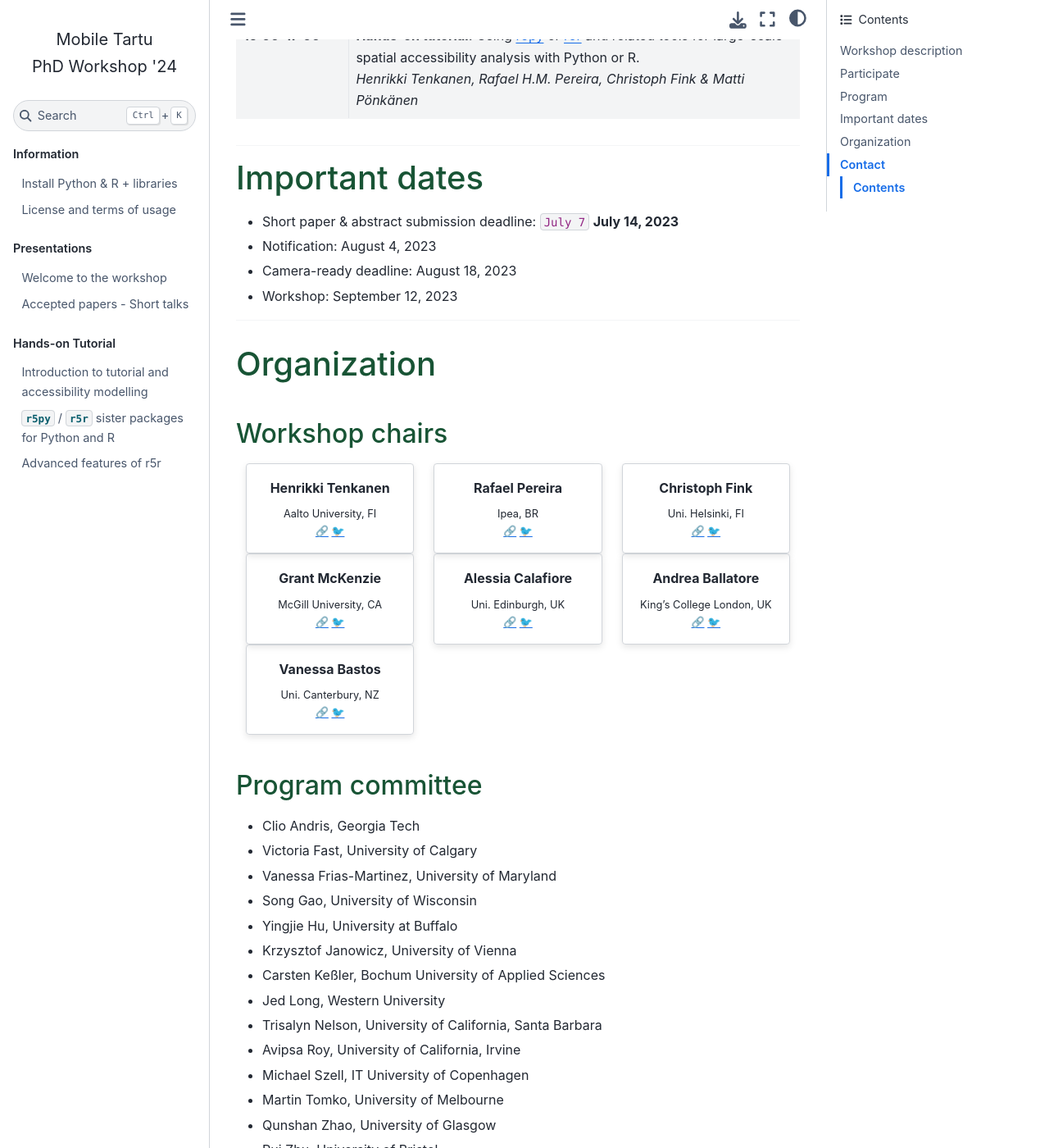
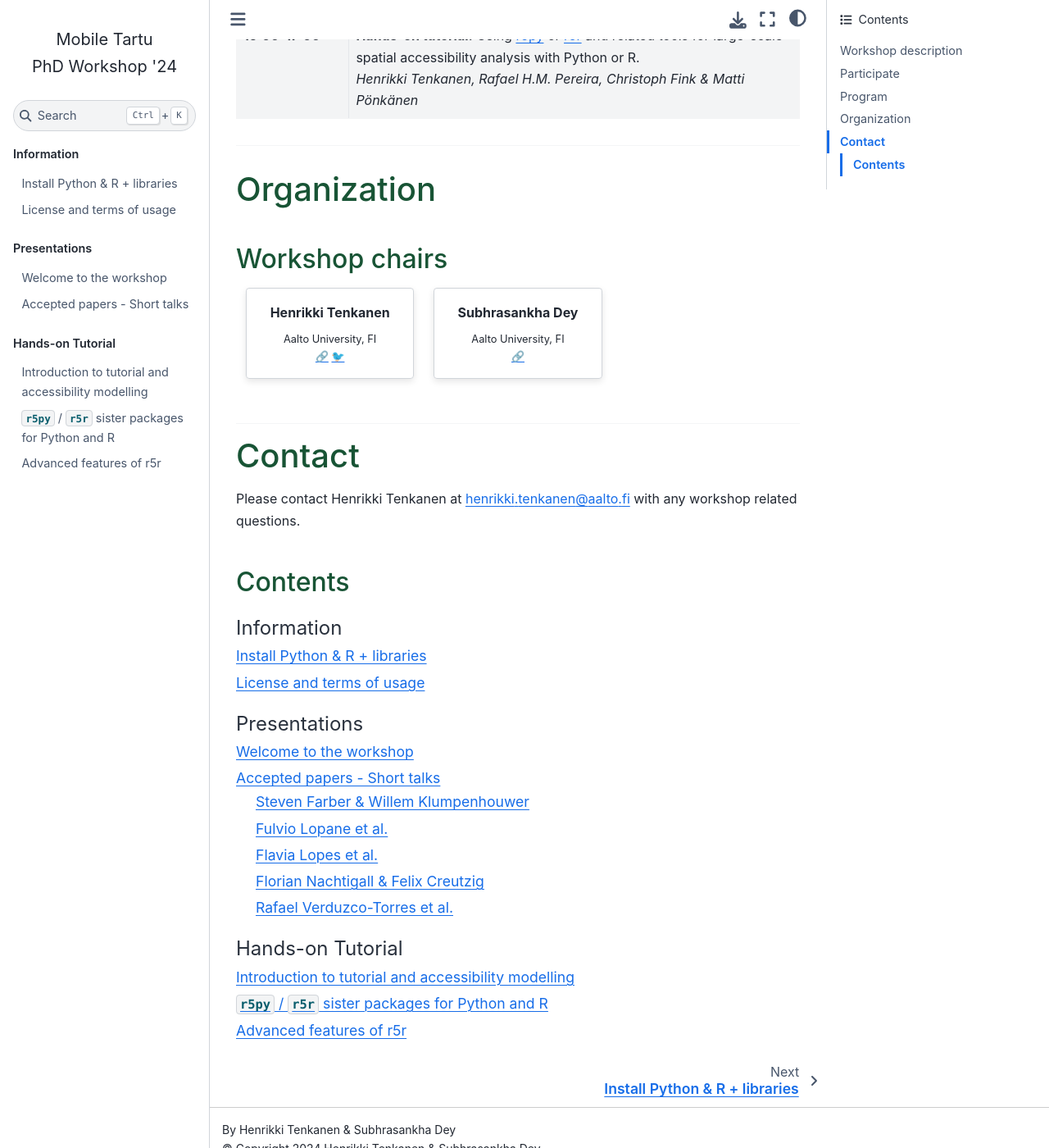
Before and after one commit to AaltoGIS/Mobile-Tartu-2024, a Sphinx documentation site: the page built from source/index.rst, in a window 1280 px wide and 1400 px high, scrolled down 2880 px. Shown: the whole window at 82% size. Built offline with Sphinx 7.4.7 and the Sphinx Book theme 1.1.4, drawn with Linux system fonts in a browser that asks for light colours; pages that are not in the unit, such as notebooks, are missing from menus; cross-references to code outside the pages are shown as plain code.

Commit message:
Update index.rst

```diff
--- a/source/index.rst
+++ b/source/index.rst
@@ -80,16 +80,6 @@
 
 ------------
 
-Important dates
-===============
-
-- Short paper & abstract submission deadline: :strike:`July 7` **July 14, 2023**
-- Notification: August 4, 2023
-- Camera-ready deadline: August 18, 2023
-- Workshop: September 12, 2023
-
-------------
-
 Organization
 ============
 
@@ -106,67 +96,12 @@
         `🐦 <https://twitter.com/tenkahen>`__
 
 
-    .. grid-item-card:: Rafael Pereira
+    .. grid-item-card:: Subhrasankha Dey
         :text-align: center
 
-        Ipea, BR |br|
-        `🔗 <https://www.urbandemographics.org/>`__
-        `🐦 <https://twitter.com/UrbanDemog>`__
+        Aalto University, FI |br|
+        `🔗 <https://www.linkedin.com/in/subhrasankhadey/>`__
 
-
-    .. grid-item-card:: Christoph Fink
-        :text-align: center
-
-        Uni. Helsinki, FI |br|
-        `🔗 <https://christophfink.com/>`__
-        `🐦 <https://twitter.com/chrxf>`__
-
-    .. grid-item-card:: Grant McKenzie
-        :text-align: center
-
-        McGill University, CA |br|
-        `🔗 <https://grantmckenzie.com/>`__
-        `🐦 <https://twitter.com/grantdmckenzie>`__
-
-    .. grid-item-card:: Alessia Calafiore
-        :text-align: center
-
-        Uni. Edinburgh, UK |br|
-        `🔗 <https://aelissa.github.io/>`__
-        `🐦 <https://twitter.com/alel_domi>`__
-
-    .. grid-item-card:: Andrea Ballatore
-        :text-align: center
-
-        King's College London, UK |br|
-        `🔗 <https://aballatore.space/>`__
-        `🐦 <https://twitter.com/a_ballatore>`__
-
-    .. grid-item-card:: Vanessa Bastos
-        :text-align: center
-
-        Uni. Canterbury, NZ |br|
-        `🔗 <https://www.canterbury.ac.nz/science/contact-us/people/vanessa-da-silva-brum-bastos.html>`__
-        `🐦 <https://twitter.com/vanessabbastos>`__
-
-
-Program committee
------------------
-
-- Clio Andris, Georgia Tech
-- Victoria Fast, University of Calgary
-- Vanessa Frias-Martinez, University of Maryland
-- Song Gao, University of Wisconsin
-- Yingjie Hu, University at Buffalo
-- Krzysztof Janowicz, University of Vienna
-- Carsten Keßler, Bochum University of Applied Sciences
-- Jed Long, Western University
-- Trisalyn Nelson, University of California, Santa Barbara
-- Avipsa Roy, University of California, Irvine
-- Michael Szell, IT University of Copenhagen
-- Martin Tomko, University of Melbourne
-- Qunshan Zhao, University of Glasgow
-- Rui Zhu, University of Bristol
 
 
 ------------
```
